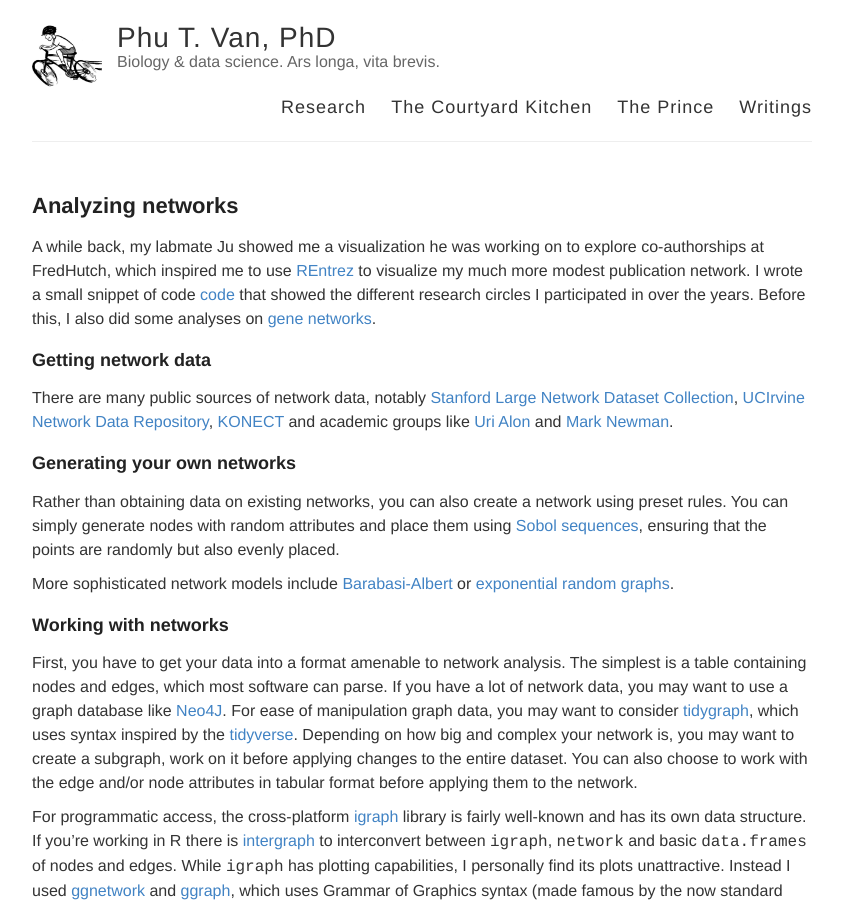
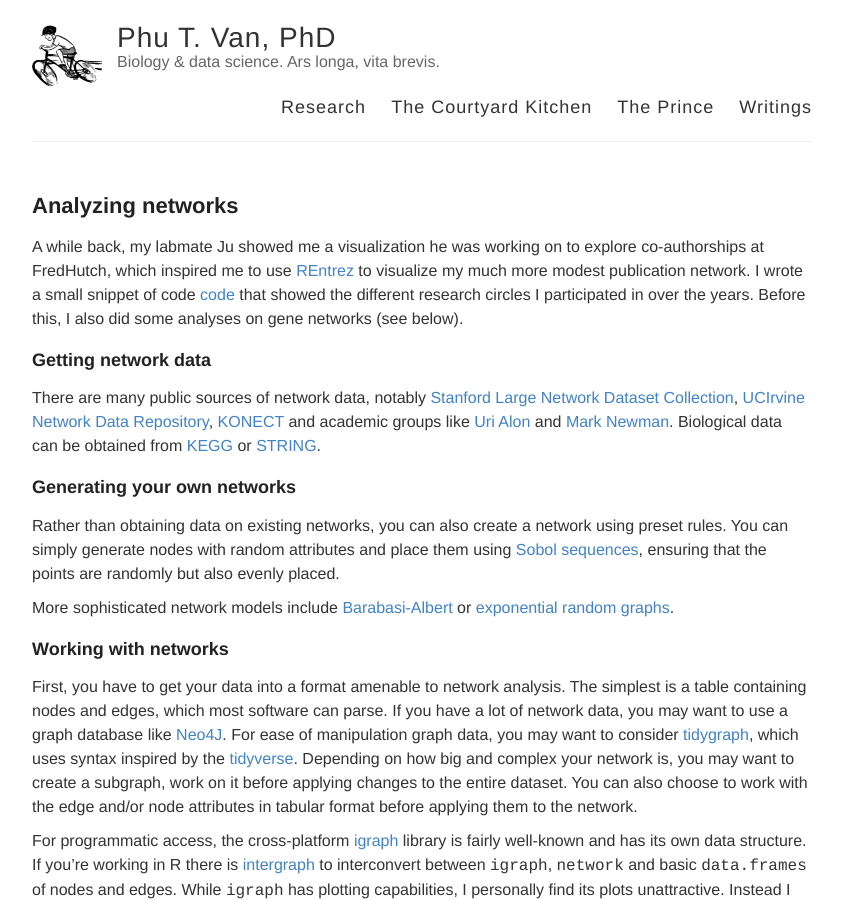
Before and after one commit to ptvan/ptvan.github.io, a Jekyll site: the page built from _posts/2019-10-17-analyzing-networks.md, in a window 1280 px wide and 900 px high. Shown: the whole window, without its empty margins (218-1061 px from the left). Built offline with Jekyll 4.4.1, drawn with Linux system fonts in a browser that asks for light colours.

Commit message:
added links to KEGG and STRING

```diff
--- a/_posts/2019-10-17-analyzing-networks.md
+++ b/_posts/2019-10-17-analyzing-networks.md
@@ -3,11 +3,11 @@
 title: Analyzing networks
 ---
 
-A while back, my labmate Ju showed me a visualization he was working on to explore co-authorships at FredHutch, which inspired me to use [REntrez](https://cran.r-project.org/web/packages/rentrez/index.html) to visualize my much more modest publication network. I wrote a small snippet of code [code](https://github.com/ptvan/R-snippets/blob/master/coauthor_network.R) that showed the different research circles I participated in over the years. Before this, I also did some analyses on [gene networks](https://github.com/ptvan/R-snippets/blob/master/gene_networks_analysis.R).
+A while back, my labmate Ju showed me a visualization he was working on to explore co-authorships at FredHutch, which inspired me to use [REntrez](https://cran.r-project.org/web/packages/rentrez/index.html) to visualize my much more modest publication network. I wrote a small snippet of code [code](https://github.com/ptvan/R-snippets/blob/master/coauthor_network.R) that showed the different research circles I participated in over the years. Before this, I also did some analyses on gene networks (see below).
 
 ### Getting network data
 
-There are many public sources of network data, notably [Stanford Large Network Dataset Collection](https://snap.stanford.edu/data/), [UCIrvine Network Data Repository](http://networkdata.ics.uci.edu/), [KONECT](http://konect.uni-koblenz.de/networks/) and academic groups like [Uri Alon](http://www.weizmann.ac.il/mcb/UriAlon/download/collection-complex-networks) and [Mark Newman](http://www-personal.umich.edu/~mejn/netdata/).
+There are many public sources of network data, notably [Stanford Large Network Dataset Collection](https://snap.stanford.edu/data/), [UCIrvine Network Data Repository](http://networkdata.ics.uci.edu/), [KONECT](http://konect.uni-koblenz.de/networks/) and academic groups like [Uri Alon](http://www.weizmann.ac.il/mcb/UriAlon/download/collection-complex-networks) and [Mark Newman](http://www-personal.umich.edu/~mejn/netdata/). Biological data can be obtained from [KEGG](https://www.genome.jp/kegg/) or [STRING](https://string-db.org/).
 
 ### Generating your own networks
 
```
